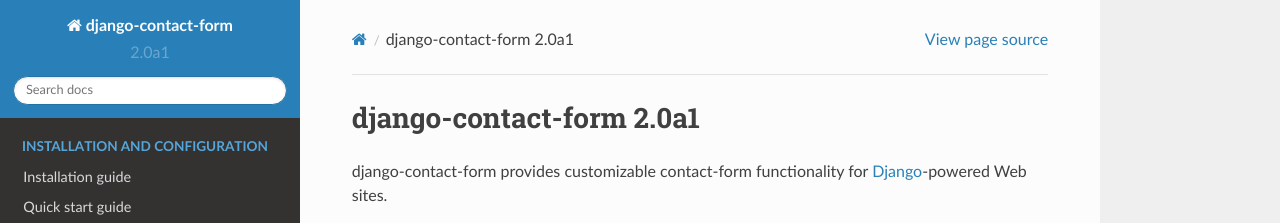
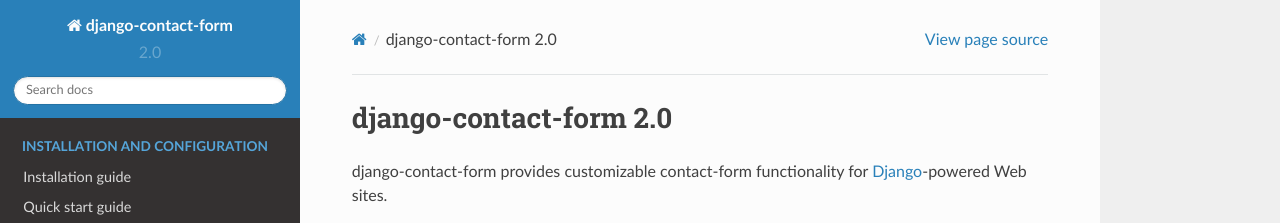
Before and after one commit to ubernostrum/django-contact-form, a Sphinx documentation site: the page built from docs/index.rst, in a window 1280 px wide and 968 px high. Shown: the top 223 px of the window. Built offline with Sphinx 7.4.7 and the Read the Docs theme 2.0.0, drawn with Linux system fonts in a browser that asks for light colours.

Commit message:
Bump to 2.0.

```diff
--- a/docs/conf.py
+++ b/docs/conf.py
@@ -9,8 +9,8 @@
 master_doc = "index"
 project = "django-contact-form"
 copyright = "2007-2022, James Bennett"
-version = "2.0a1"
-release = "2.0a1"
+version = "2.0"
+release = "2.0"
 exclude_trees = ["_build"]
 pygments_style = "sphinx"
 htmlhelp_basename = "django-contact-formdoc"
--- a/setup.py
+++ b/setup.py
@@ -4,7 +4,7 @@
 
 setup(
     name="django-contact-form",
-    version="2.0a1",
+    version="2.0",
     zip_safe=False,  # eggs are the devil.
     description="A generic contact-form application for Django",
     long_description=open(os.path.join(os.path.dirname(__file__), "README.rst")).read(),
```
